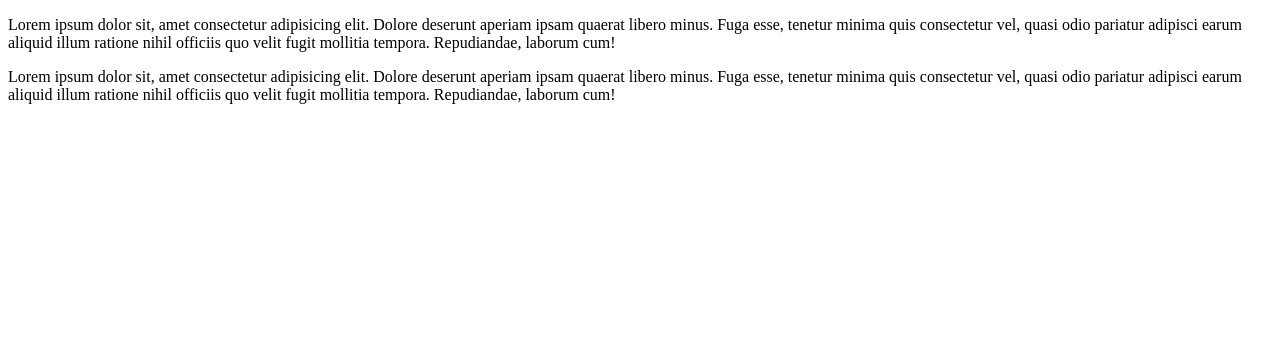
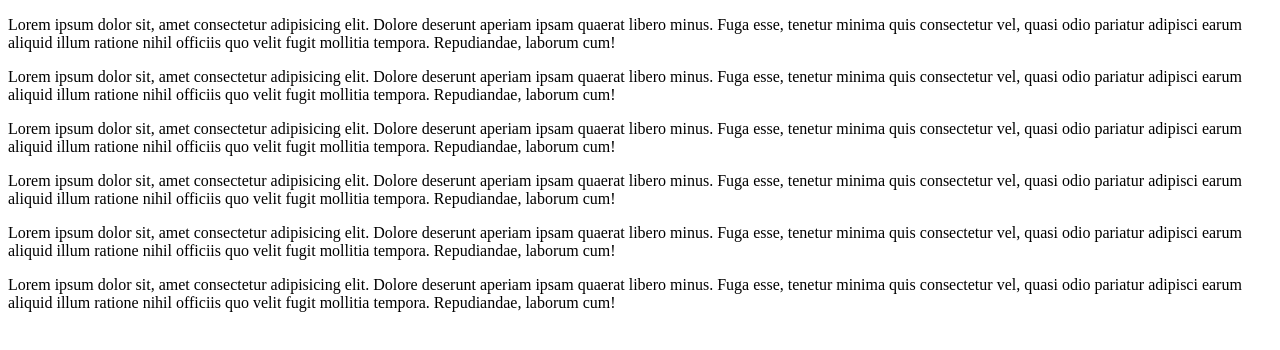
Before and after one commit to esther440/intro-tail, a plain HTML site: page index.html in a window 1280 px wide. Drawn offline with Linux system fonts and the light colour scheme.

Commit message:
third commit

```diff
--- a/index.html
+++ b/index.html
@@ -9,5 +9,9 @@
 <body>
     <p>Lorem ipsum dolor sit, amet consectetur adipisicing elit. Dolore deserunt aperiam ipsam quaerat libero minus. Fuga esse, tenetur minima quis consectetur vel, quasi odio pariatur adipisci earum aliquid illum ratione nihil officiis quo velit fugit mollitia tempora. Repudiandae, laborum cum!</p>
     <p>Lorem ipsum dolor sit, amet consectetur adipisicing elit. Dolore deserunt aperiam ipsam quaerat libero minus. Fuga esse, tenetur minima quis consectetur vel, quasi odio pariatur adipisci earum aliquid illum ratione nihil officiis quo velit fugit mollitia tempora. Repudiandae, laborum cum!</p>
+    <p>Lorem ipsum dolor sit, amet consectetur adipisicing elit. Dolore deserunt aperiam ipsam quaerat libero minus. Fuga esse, tenetur minima quis consectetur vel, quasi odio pariatur adipisci earum aliquid illum ratione nihil officiis quo velit fugit mollitia tempora. Repudiandae, laborum cum!</p>
+    <p>Lorem ipsum dolor sit, amet consectetur adipisicing elit. Dolore deserunt aperiam ipsam quaerat libero minus. Fuga esse, tenetur minima quis consectetur vel, quasi odio pariatur adipisci earum aliquid illum ratione nihil officiis quo velit fugit mollitia tempora. Repudiandae, laborum cum!</p>
+    <p>Lorem ipsum dolor sit, amet consectetur adipisicing elit. Dolore deserunt aperiam ipsam quaerat libero minus. Fuga esse, tenetur minima quis consectetur vel, quasi odio pariatur adipisci earum aliquid illum ratione nihil officiis quo velit fugit mollitia tempora. Repudiandae, laborum cum!</p>
+    <p>Lorem ipsum dolor sit, amet consectetur adipisicing elit. Dolore deserunt aperiam ipsam quaerat libero minus. Fuga esse, tenetur minima quis consectetur vel, quasi odio pariatur adipisci earum aliquid illum ratione nihil officiis quo velit fugit mollitia tempora. Repudiandae, laborum cum!</p>
 </body>
 </html>
```
